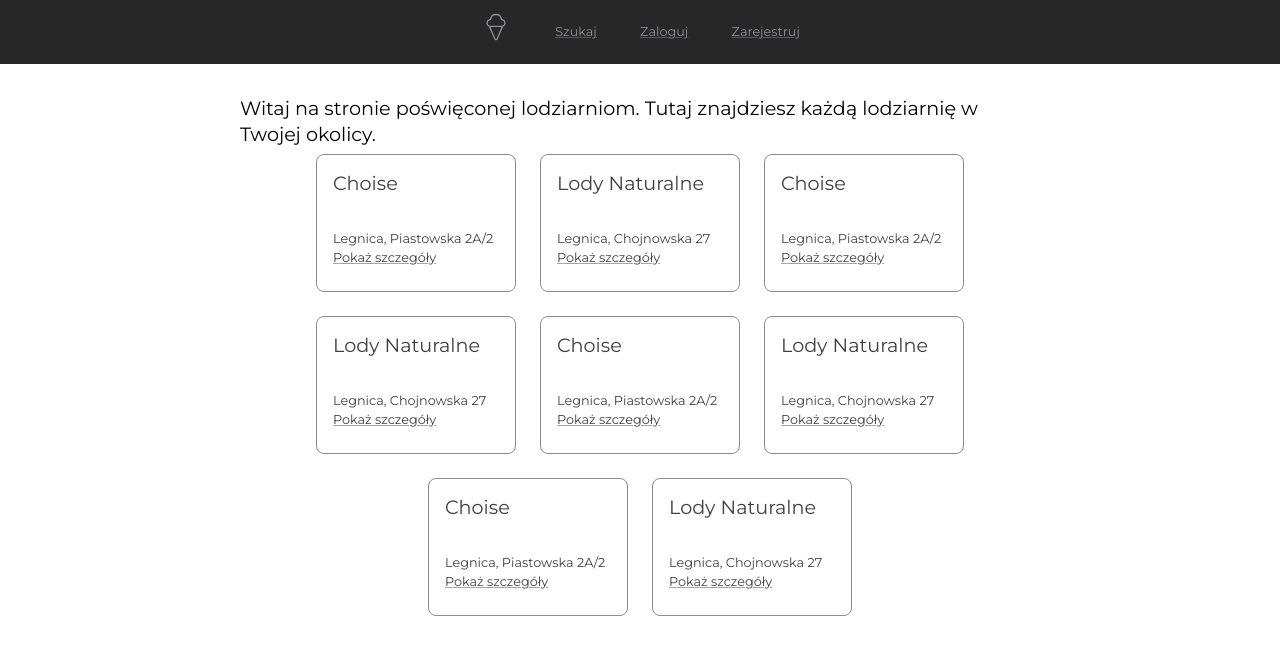
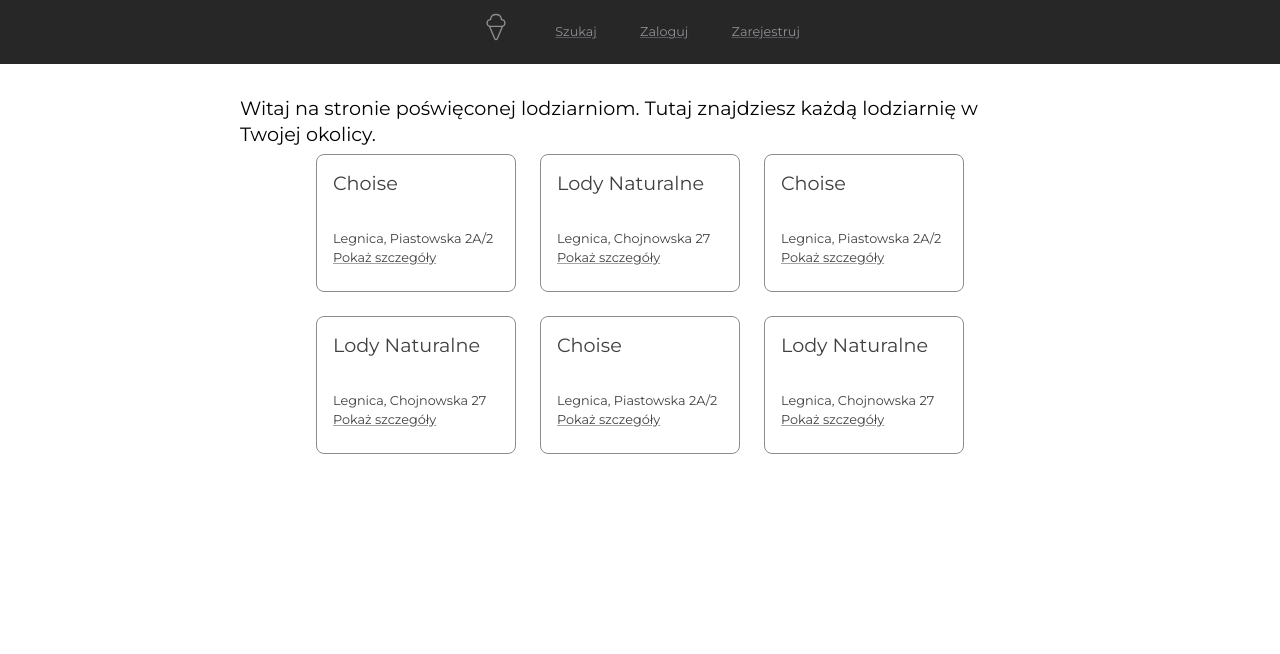
Before and after one commit to adiko2602/IceCreamPlacesWeb, a React (Create React App) app: page / in a window 1280 px wide. Shown: the top 654 px of the page. Built offline with nearby package versions, Linux system fonts and the light colour scheme.

Commit message:
Limit to 6 shop card

```diff
--- a/src/pages/Home.js
+++ b/src/pages/Home.js
@@ -60,11 +60,15 @@ const Home = () => {
         justifyContent="center"
         alignItems="flex-start"
       >
-        {shops.map((shop) => (
-          <Grid item xs={12} sm={6} md={4} lg={3}>
-            <ShopCard shop={shop} />
-          </Grid>
-        ))}
+        {shops.map((shop, i) =>
+          i < 6 ? (
+            <Grid key={i} item xs={12} sm={6} md={4} lg={3}>
+              <ShopCard shop={shop} />
+            </Grid>
+          ) : (
+            ""
+          )
+        )}
       </Grid>
     </Box>
   );
```
